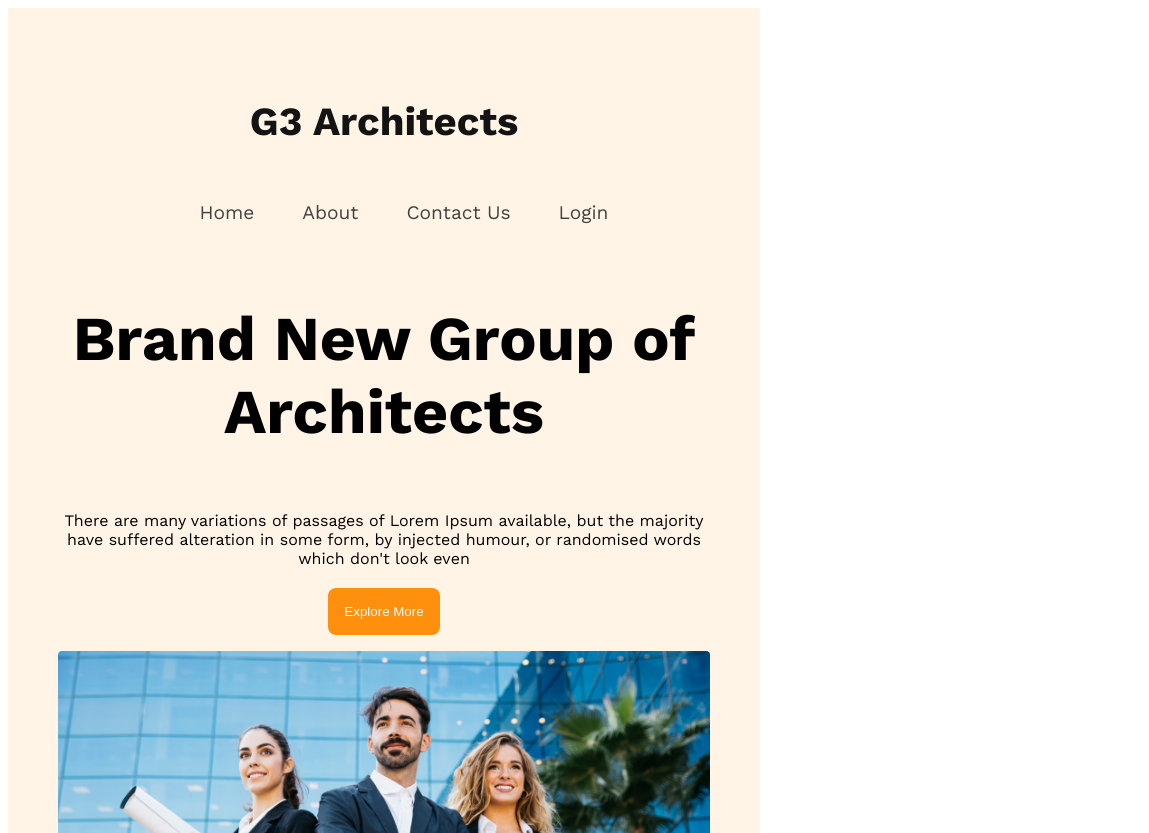
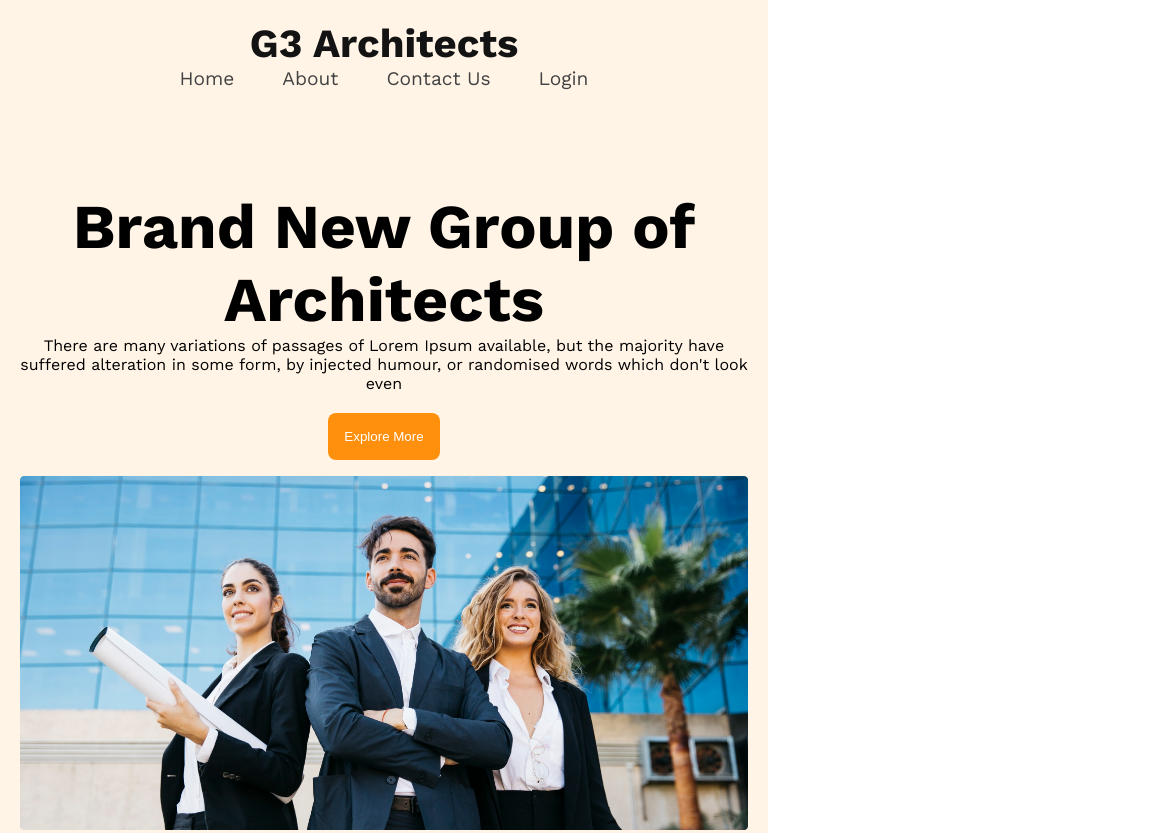
Before and after one commit to Farhad-Hossain-45/responsive-portfolio-website, a plain HTML site: page index.html in a window 768 px wide. Shown: the top 833 px of the page, 1149 px wide, since content can reach past the window. Drawn offline with nearby package versions, Linux system fonts and the light colour scheme.

Commit message:
adde feature section responsive

```diff
--- a/style.css
+++ b/style.css
@@ -1,3 +1,8 @@
+*{
+    margin: 0;
+    padding: 0;
+    box-sizing: border-box;
+}
 body{
     font-family: 'Work Sans', sans-serif;
 }
@@ -34,7 +39,7 @@ nav ul li a{
     text-align: center;
     /* padding: 0 529px; */
     max-width: 750px;
-    margin: 0 auto;
+    margin: 100px auto 0 auto;
     /* padding-bottom: 20px; */
 
 }
@@ -62,8 +67,11 @@ nav ul li a{
     width: 100%;
     margin-top: 1rem;
 }
+main{
+    padding: 50px 220px;
+}
 .feature-container{
-    padding: 50px 220px;
+
     /* margin: 70px auto; */
     display: flex;
     justify-content: space-between;
@@ -104,13 +112,16 @@ nav ul li a{
     .team-container{
         grid-template-columns: repeat(1, 1fr);
     }
+    main {
+        padding: 20px;
+    }
 
 }
 @media  screen and (min-width: 576px) and (max-width:992px) {
-    header{
-        padding: 50px;
+    header,main{
+        padding: 20px;
     }
-    nav{
+    nav, .feature-container{
 
         flex-direction: column;
     }
```
Also changed, not shown: index.html (+6 -0 lines).
